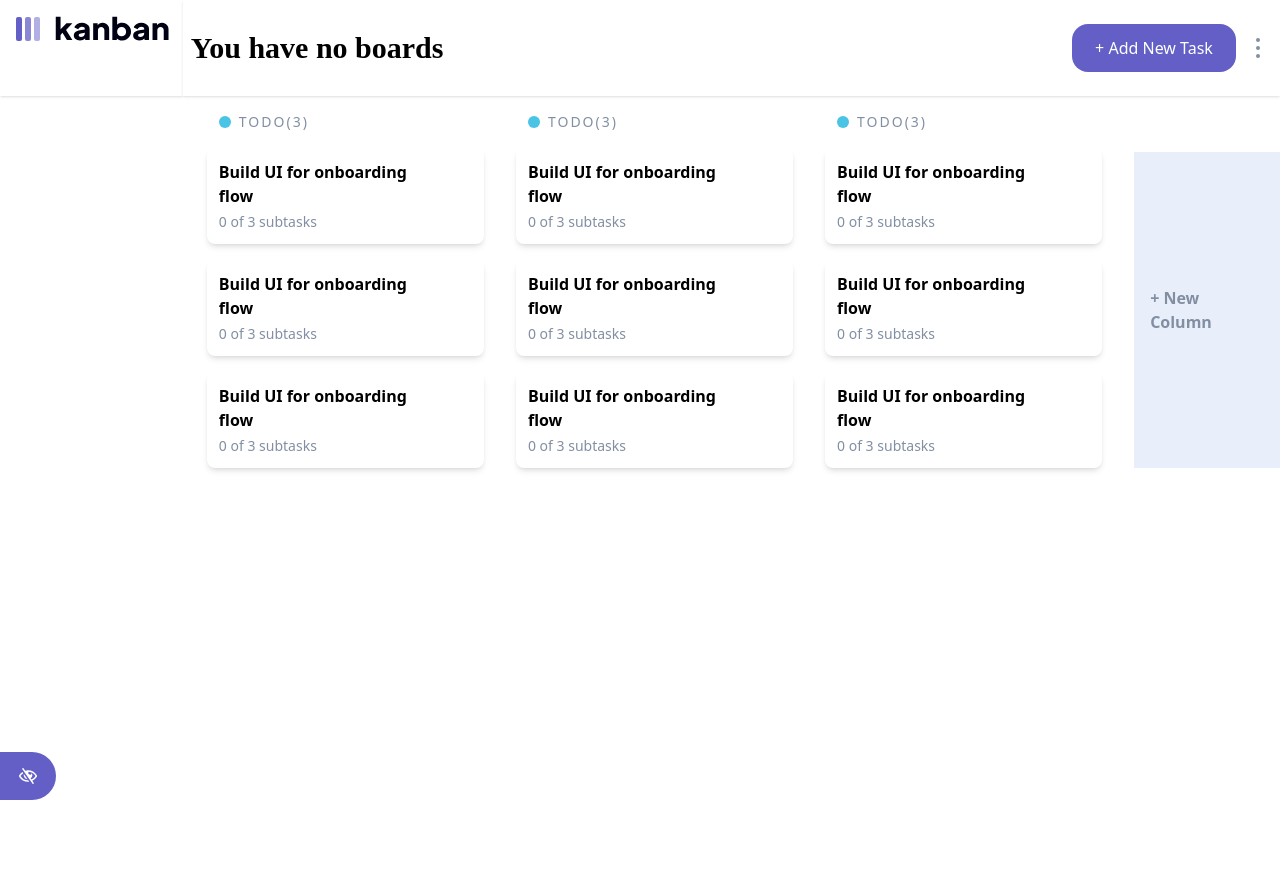
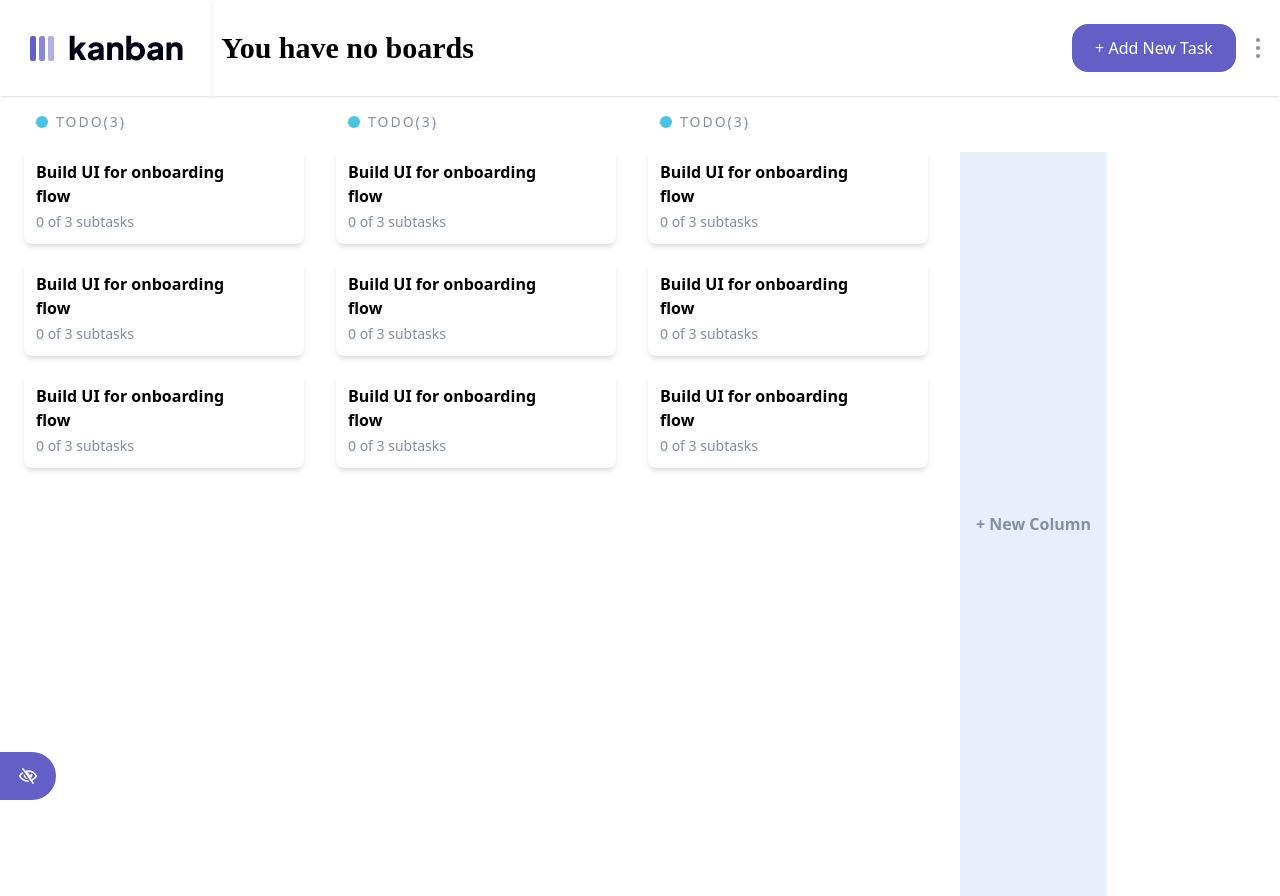
Before and after one commit to ChekeGT/Kanban-task-mangament-app, a React (Vite) app: page / in a window 1280 px wide. Before the commit the page ends 800 px from the top, so only its background shows below. Built offline with nearby package versions, Linux system fonts and the light colour scheme; a web font is replaced by a local one.

Commit message:
Fixed the layout when removing  the navBar.

```diff
--- a/src/components/BoardBar/BoardBar.jsx
+++ b/src/components/BoardBar/BoardBar.jsx
@@ -3,7 +3,7 @@ import HamburgerButton from "./HamburgerButton"
 
 export default function BoardBar({board}){
     return (
-        <div className=" flex flex-row items-center justify-between w-full bg-white shadow  py-7 pl-2 pr-5 h-[96px] dark:bg-darkGrey dark:text-white">
+        <div className=" flex flex-row items-center justify-between w-10/12 right-0 bg-white shadow  py-7 pl-2 pr-5 h-[96px] dark:bg-darkGrey dark:text-white absolute">
             <p className="font-custom text-black font-bold text-3xl dark:text-white">{board == null ? 'You have no boards' : board.name}</p>
             <div className="flex flex-row items-center gap-5">
                 <AddNewTaskButton board={board}/>
--- a/src/components/BoardTable/BoardTable.jsx
+++ b/src/components/BoardTable/BoardTable.jsx
@@ -5,7 +5,7 @@ export default function BoardTable() {
     const content = false
 
     return(
-        <div className="flex gap-8 pt-4 pl-6">
+        <div className="flex gap-8 pt-4 pl-6 mt-[96px] h-[100vh]">
             <ColumnTask/>
             <ColumnTask/>
             <ColumnTask/>
--- a/src/components/NavBar/NavBar.jsx
+++ b/src/components/NavBar/NavBar.jsx
@@ -17,7 +17,7 @@ export default function NavBar({boards, theme, currentBoard}){
 
     if (showNavBar){
         return(
-            <header className='w-2/12'>
+            <header className='w-[19.8%]'>
                 <nav className=" flex flex-col min-h-screen justify-between bg-white shadow w-full py-2 font-custom dark:bg-darkGrey pr-3" >
                     <div className="flex flex-col gap-4 w-full mt-2">
                         <img className="w-[152.53px] h-[25.22px] mb-7 ml-4" src={`./src/assets/logo-${theme == THEMES.light ? 'dark' : 'light'}.svg`}></img>
@@ -40,16 +40,16 @@ export default function NavBar({boards, theme, currentBoard}){
         )
     }else{
         return (
-            <header className='w-2/12 h-[96px]'>
-                <nav className=" flex flex-col justify-between h-[96px] bg-white shadow w-full py-2 font-custom dark:bg-darkGrey pr-3" >
-                    <div className="flex flex-col gap-4 w-full mt-2">
-                        <img className="w-[152.53px] h-[25.22px] mb-7 ml-4" src={`./src/assets/logo-${theme == THEMES.light ? 'dark' : 'light'}.svg`}></img>
-                    </div>
-                    <div className="grid grid-rows-2 w-[90%] gap-8 mx-3">
-                        <HideNavBar handleToggleNavBar={toggleShowNavBar} showNavBar={showNavBar}/>
+            <>
+            <header className='w-2/12 h-[96px] bg-white dark:bg-darkGrey shadow absolute'>
+                <nav className='w-full h-full'>
+                    <div className='w-full h-full flex justify-center items-center'>
+                        <img className="w-[152.53px] h-[25.22px]" src={`./src/assets/logo-${theme == THEMES.light ? 'dark' : 'light'}.svg`}></img>
                     </div>
                 </nav>
             </header>
+            <HideNavBar handleToggleNavBar={toggleShowNavBar} showNavBar={showNavBar}/>
+        </>
         )
     }
 }
```
